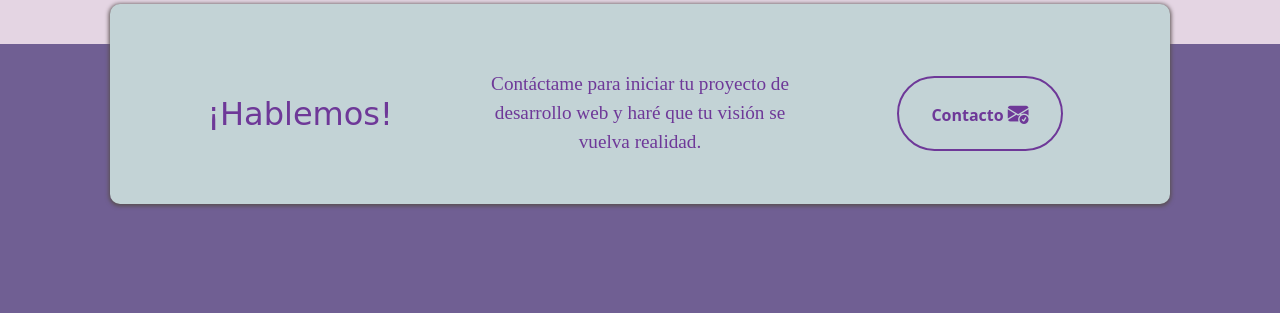
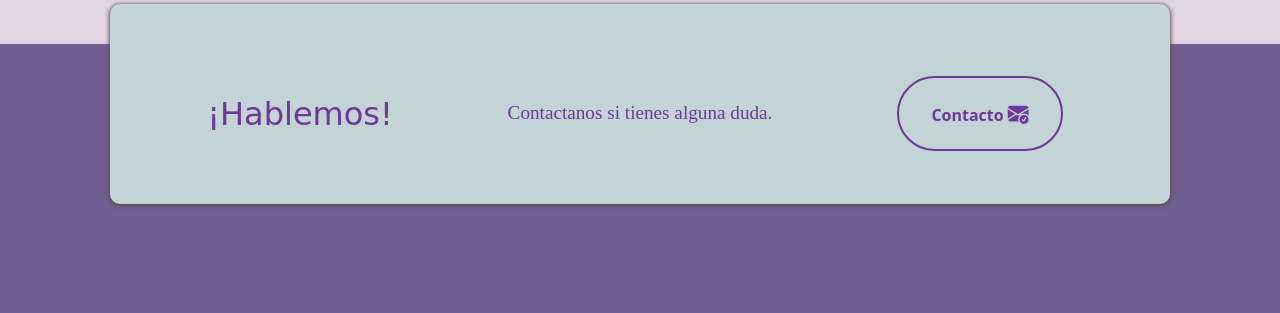
Before and after one commit to ItzelGLopez/GomitasInc, a plain HTML site: page contacto.html in a window 1280 px wide. Shown: the part 738-1051 px from the top of the page. Drawn offline with nearby package versions, Linux system fonts and the light colour scheme; a web font is replaced by a local one.

Commit message:
Update contacto.html

```diff
--- a/contacto.html
+++ b/contacto.html
@@ -97,7 +97,7 @@
                <span style="color: #6e3898">¡Hablemos!</span>
               </div>
               <div class="col-12 col-md-4 descripcion">
-                Contáctame para iniciar tu proyecto de desarrollo web y haré que tu visión se vuelva realidad.
+                Contactanos si tienes alguna duda.
               </div>
               <div class="col-12 col-md-4">
                 <a href="mailto: lopez.cedillo.itzel@gmail.com">
```
